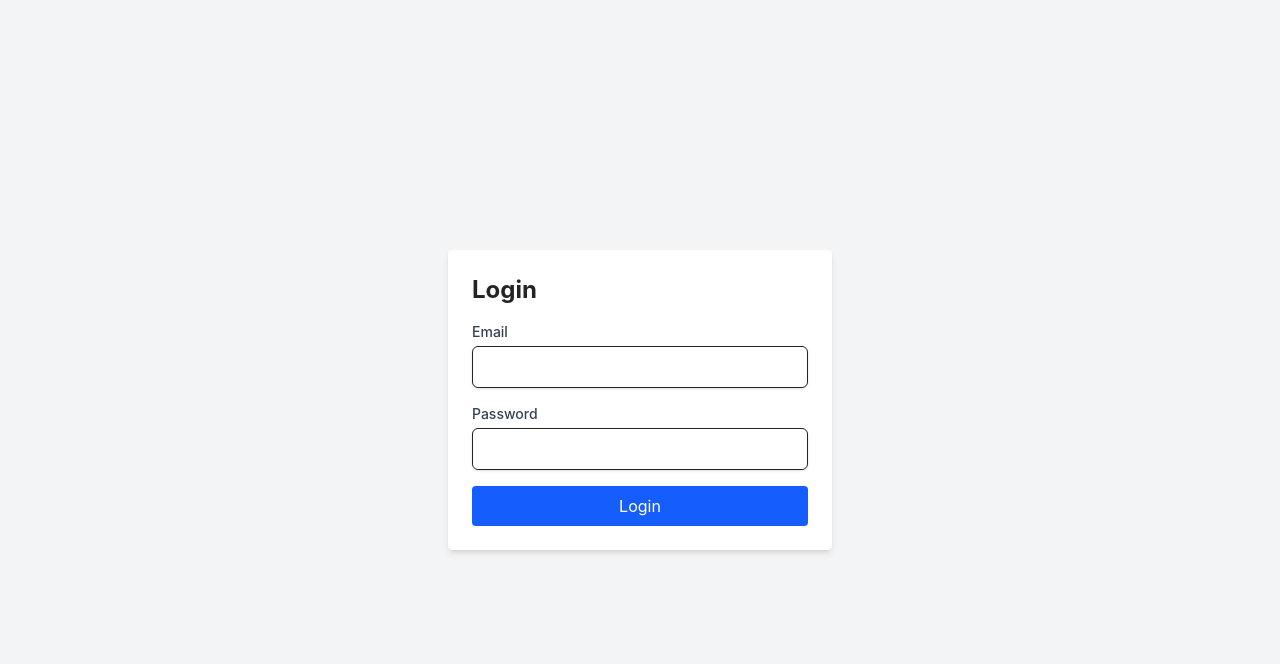
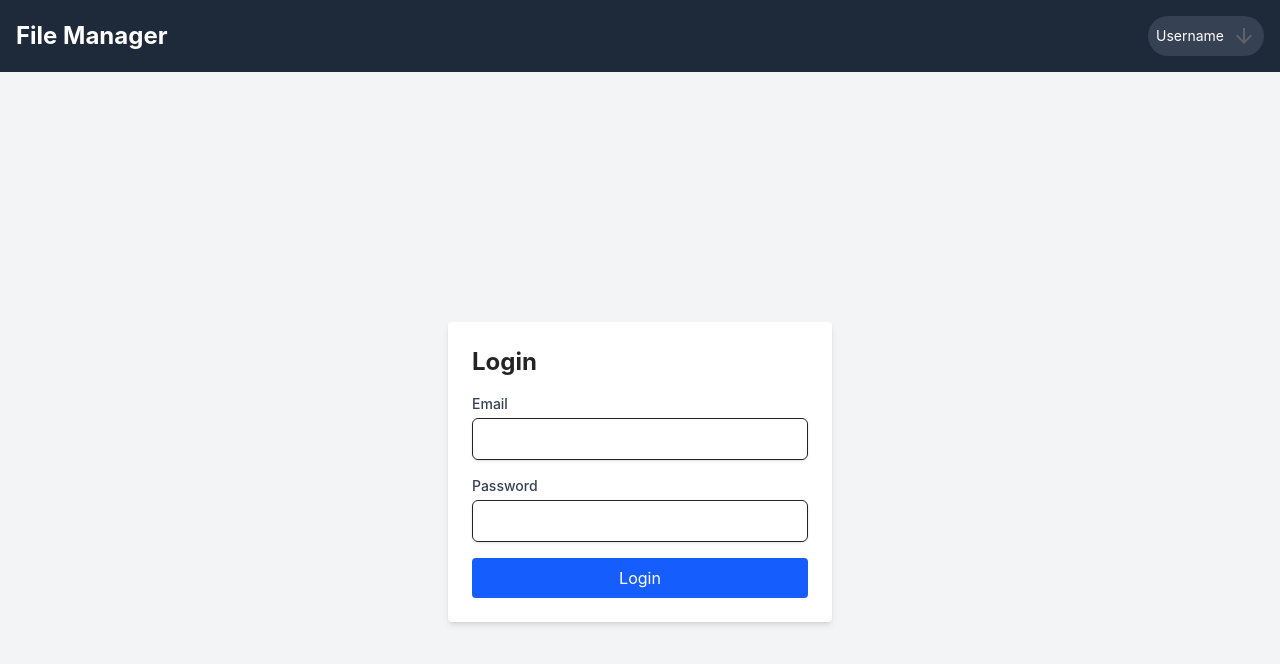
Before and after one commit to maria-aluko/fileManager-App, a React (Vite) app: page / in a window 1280 px wide. Shown: the top 664 px of the page. Built offline with nearby package versions, Linux system fonts and the light colour scheme.

Commit message:
add header

```diff
--- a/package.json
+++ b/package.json
@@ -14,6 +14,7 @@
     "axios": "^1.7.9",
     "react": "^19.0.0",
     "react-dom": "^19.0.0",
+    "react-router-dom": "^7.1.5",
     "tailwindcss": "^4.0.6"
   },
   "devDependencies": {
--- a/src/App.tsx
+++ b/src/App.tsx
@@ -1,14 +1,18 @@
 import React from 'react';
 import Login from './components/Login';
 import UserData from './components/UserData';
+import Header from './components/Header';
 
 const App: React.FC = () => {
   const token = localStorage.getItem('access_token');
 
   return (
-    <div className="flex justify-center items-center h-screen bg-gray-100">
-      {token ? <UserData /> : <Login />}
-    </div>
+    <>
+      <Header />
+      <div className="flex justify-center items-center h-screen bg-gray-100 relative">
+        {token ? <UserData /> : <Login />}
+      </div>
+    </>
   );
 };
 
--- /dev/null
+++ b/src/components/Header.tsx
@@ -0,0 +1,65 @@
+import { useState } from "react";
+import arrow_downward from "../assets/arrow_downward.svg";
+
+const Header: React.FC = () => {
+  const [isDropdownOpen, setIsDropdownOpen] = useState<boolean>(false);
+
+  const toggleDropdown = () => {
+    setIsDropdownOpen((prevState) => !prevState);
+  }
+
+  const closeDropdown = () => {
+    setIsDropdownOpen(false);
+  }
+
+  return (
+    <header className="bg-gray-800 text-white shadow-md z-10">
+      <div className="max-w-screen-xl mx-auto px-4 py-4 flex justify-between items-center">
+        {/* Add a logo here and also make the name and the logo take you to the main page*/}
+        <div className="flex items-center space-x-4">
+          <span className="text-2xl font-bold cursor-pointer hover:text-gray-400">File Manager</span>
+        </div>
+
+        {/* User Profile Dropdown */}
+        <div className="relative">
+          <button
+            onClick={toggleDropdown}
+            className="flex items-center space-x-2 bg-gray-700 p-2 cursor-pointer rounded-full hover:bg-gray-600"
+          >
+            {/* Change the word username to the actual name of the user */}
+            <span onClick={toggleDropdown} className="text-sm">Username</span>
+            {/* Add an arrow down icon here */}
+            <img src={arrow_downward} alt="arrow" className="w-6 h-6 fill-current text-white" />
+          </button>
+
+          {/* Dropdown Menu */}
+          {isDropdownOpen && (
+            <div onClick={closeDropdown} className="absolute right-0 mt-2 w-48 bg-gray-100 rounded-lg shadow-lg overflow-hidden z-20 group-hover:block">
+              <ul className="text-gray-700">
+                <li>
+                  <button className="block w-full px-4 py-2 text-sm text-left hover:bg-gray-200 cursor-pointer">
+                    Profile
+                  </button>
+                </li>
+                <li>
+                  <button
+                    className="block w-full px-4 py-2 text-sm text-left hover:bg-gray-200 cursor-pointer"
+                    onClick={() => {
+                      // Handle logout here
+                      localStorage.removeItem('access_token');
+                      // window.location.href = '/login';
+                    }}
+                  >
+                    Logout
+                  </button>
+                </li>
+              </ul>
+            </div>
+          )}
+        </div>
+      </div>
+    </header>
+  );
+};
+
+export default Header;
```
Also changed, not shown: src/assets/arrow_downward.svg (added), 1 other file (tests, documents, lock files or other folders).
